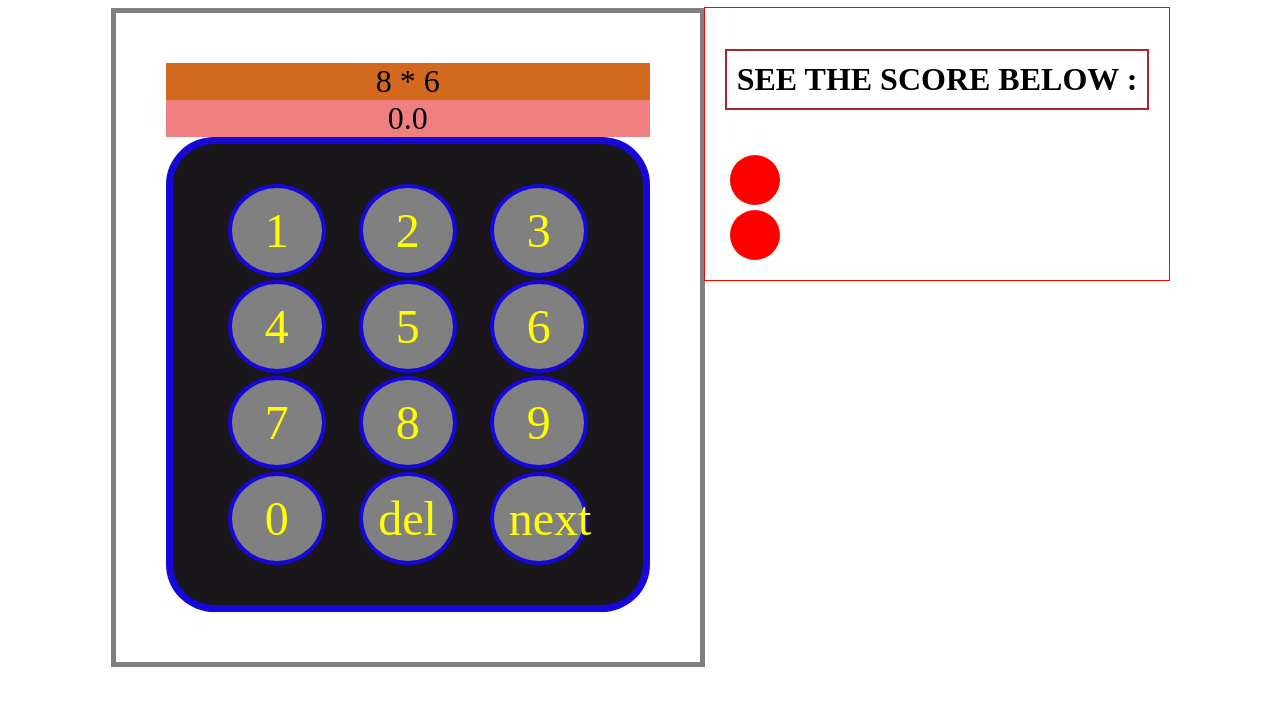
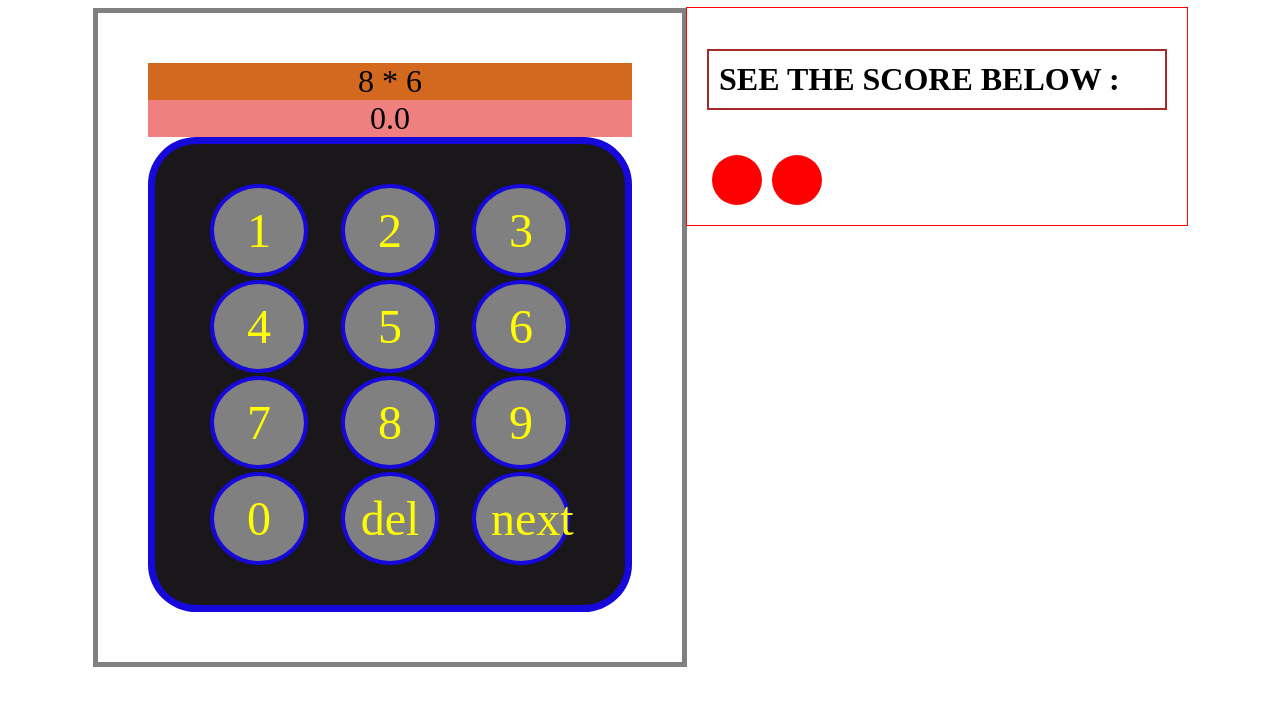
Before and after one commit to Yurii-Komarnytskyi/MultiplicationTableGame, a React (Create React App) app: page / in a window 1280 px wide. Shown: the top 706 px of the page. Built offline with nearby package versions, Linux system fonts and the light colour scheme.

Commit message:
fixed LightBall container and its wrapping

```diff
--- a/src/components/game_comp/GameContainer.module.css
+++ b/src/components/game_comp/GameContainer.module.css
@@ -16,9 +16,6 @@
     display: flex;
     flex-direction: column;
     margin-right: auto;
-
-    /* width: 30%;
-    height: 100%; */
     padding: 20px;
     outline:1px solid red;
 }
@@ -34,19 +31,11 @@
     margin-left: auto;
     position: relative;
 }
-/* .almighty_wrapper.tetris{
-    display: flex;
-    flex: 3;
-}
-.almighty_wrapper.score_style{
-    display: flex;
-    flex: 1;
-} */
 .score_lightballs{
     display: flex;
-    flex-direction: column;
+    flex-wrap: wrap;
+    width: 460px;
 }
-
 .generatedQuestion {
     background: chocolate;
     text-align: center;
@@ -59,3 +48,12 @@
     font-size: 2em;
     height: fit-content;
 }
+
+/* .almighty_wrapper.tetris{
+    display: flex;
+    flex: 3;
+}
+.almighty_wrapper.score_style{
+    display: flex;
+    flex: 1;
+} */
--- a/src/components/scorepanel/LightBall.jsx
+++ b/src/components/scorepanel/LightBall.jsx
@@ -3,7 +3,6 @@ import cl from './ScorePanel.module.css';
 const LightBall = (props) => {
   const rootClasses = [cl.ball];
   (props.props.name === 't')? rootClasses.push(cl.correct) : rootClasses.push(cl.incorrect);
-  console.log(rootClasses.join(' '))
   return (
     <div className={rootClasses.join(' ')}>
       {props.props.name}
```
